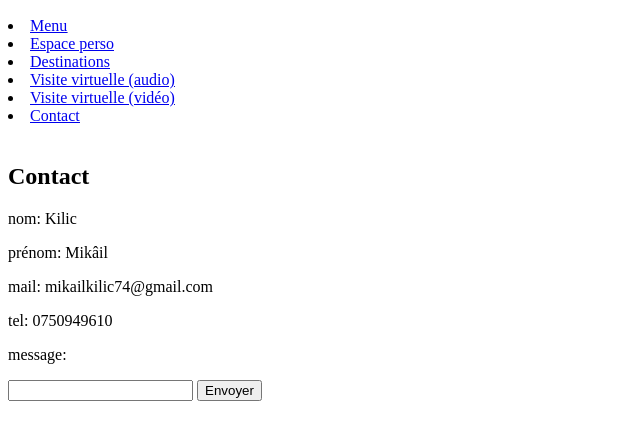
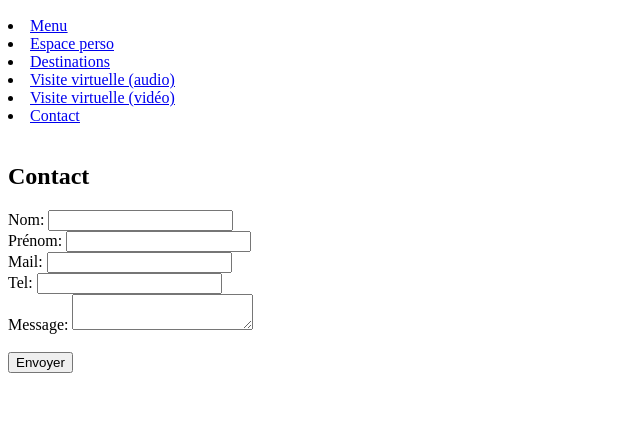
Before and after one commit to Mikail-Kilic/Front_end_TP1-ressources-sujets, a plain HTML site: page contact.html in a window 1280 px wide. Shown: the part 110-550 px from the top of the page, without its empty margins (0-640 px from the left). Drawn offline with Linux system fonts and the light colour scheme.

Commit message:
Coorection des erreurs des pages précédente + ajout de l'espace perso ainsi que du formulaire de contact avec la vérification des type de données saisis pour le mail et le numéro de tel, fin du TP1 il ne manque que la partie voyage vidéo

```diff
--- a/contact.html
+++ b/contact.html
@@ -20,19 +20,38 @@
         <li><a href="index.html">Menu</a></li>
         <li><a href="perso.html">Espace perso</a></li>
         <li><a href="destinations.html">Destinations</a></li>
-        <li><a href="index.html">Visite virtuelle (audio)</a></li>
+        <li><a href="Voyage virtuel audio.html">Visite virtuelle (audio)</a></li>
         <li><a href="index.html">Visite virtuelle (vidéo)</a></li>
-        <li><a href="index.html">Contact</a></li>
+        <li><a href="contact.html">Contact</a></li>
       </u>
     </div>
     <br>
     <h2>Contact</h2>
-    <p>nom: Kilic</p>
-    <p>prénom: Mikâil</p>
-    <p>mail: mikailkilic74@gmail.com</p>
-    <p>tel: 0750949610</p>
-    <p>message: </p>
-    <input type="text" name="message">
-    <button type="button">Envoyer</button>
+    <form class="contact" action="contact.html" method="post">
+      <div>
+        <label for="nom">Nom: </label>
+        <input type="text" name="last_name" id="nom">
+      </div>
+      <div>
+        <label for="prenom">Prénom: </label>
+        <input type="text" name="first_name" id="prenom">
+      </div>
+      <div>
+        <label for="mail">Mail: </label>
+        <input type="email" name="user_mail" id="mail">
+      </div>
+      <div>
+        <label for="tel">Tel: </label>
+        <input type="number" name="user_number" id="tel">
+      </div>
+      <div>
+        <label for="msg">Message: </label>
+        <textarea id="msg" name="user_message"></textarea
+      </div>
+      <div>
+        <br>
+        <button type="submit">Envoyer</button>
+      </div>
+    </form>
   </body>
 </html>
```
Also changed, not shown: Voyage virtuel audio.html (+2 -2 lines), destinations.html (+2 -2 lines), perso.html (+21 -2 lines).
